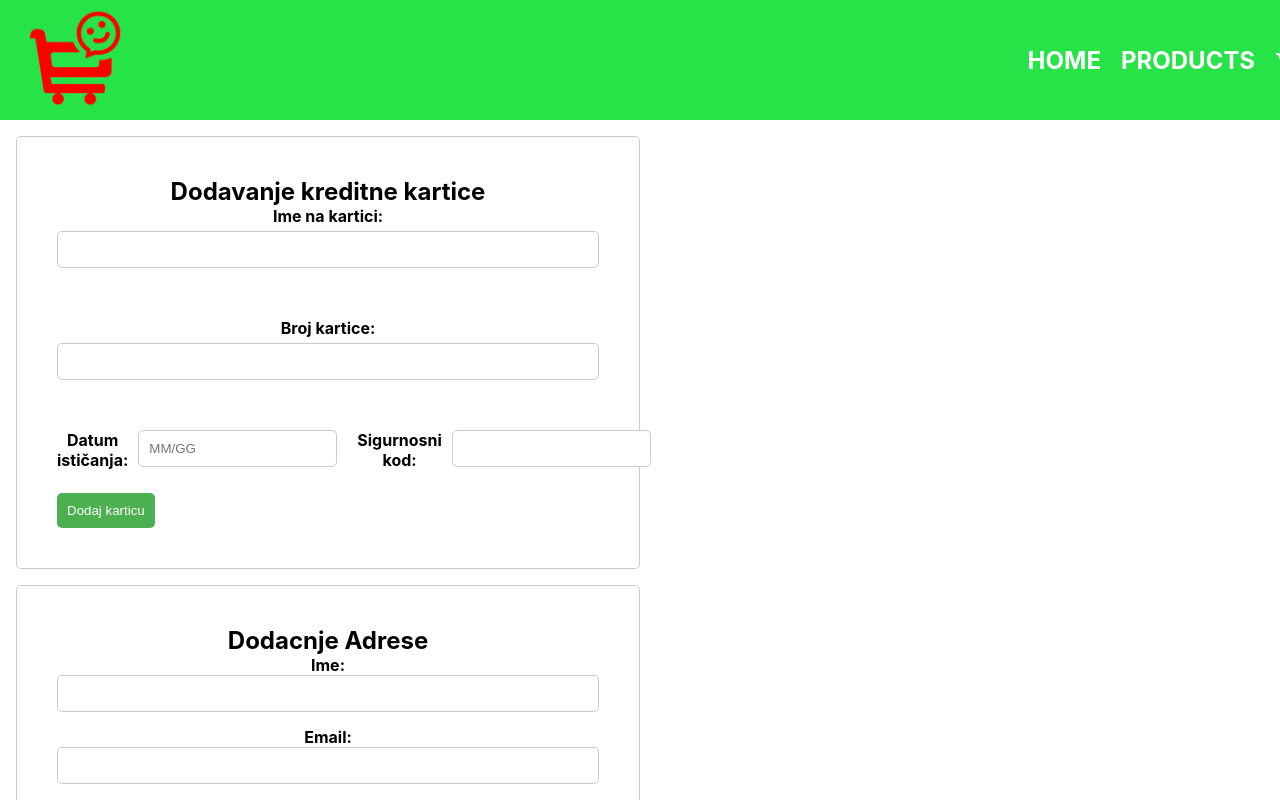
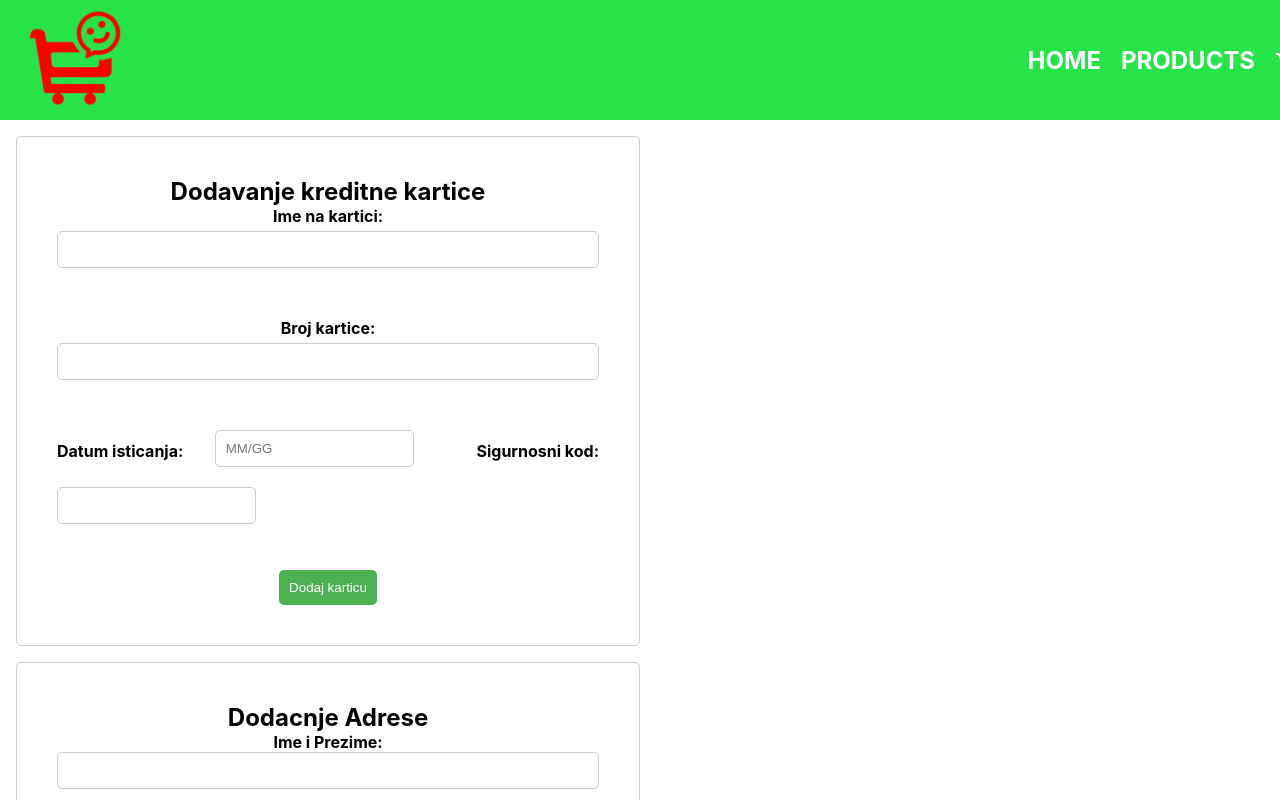
Before and after one commit to popovicmarko/OnlineShoping, a React (Create React App) app: page /ordering in a window 1280 px wide. Shown: the top 800 px of the page. Built offline with nearby package versions, Linux system fonts and the light colour scheme.

Commit message:
form.js unsift

```diff
--- a/src/components/Form/FormAdress/FormAdress.css
+++ b/src/components/Form/FormAdress/FormAdress.css
@@ -28,3 +28,8 @@ label{
   display: flex;
   flex-direction: column;
 }
+.button{
+  display: flex;
+  justify-content: center;
+  margin-top: 20px;
+}
--- a/src/components/Form/FormAdress/FormAdress.js
+++ b/src/components/Form/FormAdress/FormAdress.js
@@ -24,11 +24,12 @@ const OrderForm = () => {
                  <h2>Dodacnje Adrese</h2>
 
                 <label className='label'>
-                    Ime:
+                    Ime i Prezime:
                     <input
                         type="text"
                         value={name}
                         onChange={(e) => setName(e.target.value)}
+                        required
                     />
                 </label>
                 <label className='label'>
@@ -37,6 +38,7 @@ const OrderForm = () => {
                         type="email"
                         value={email}
                         onChange={(e) => setEmail(e.target.value)}
+                        required
                     />
                 </label>
                 <label className='label'>
@@ -45,6 +47,7 @@ const OrderForm = () => {
                         type="text"
                         value={address}
                         onChange={(e) => setAddress(e.target.value)}
+                        required
                     />
                 </label>
                 <label className='label'>
@@ -53,9 +56,12 @@ const OrderForm = () => {
                         type="text"
                         value={postalCode}
                         onChange={(e) => setPostalCode(e.target.value)}
+                        required
                     />
                 </label>
-                <button type="submit">Dodaj Adresu</button>
+                <div className="button">
+                     <button type="submit">Dodaj Adresu</button>
+                </div>
             </form>
         </div>
     );
--- a/src/components/Form/FormCart/FormCart.css
+++ b/src/components/Form/FormCart/FormCart.css
@@ -47,6 +47,8 @@
     display: flex;
     flex-direction: row;
     justify-content: space-between;
+    align-items: center;
+    flex-wrap: wrap;
     gap: 10px;
     width: 100%;
     height: 60%;
--- a/src/components/Form/FormCart/FormCart.js
+++ b/src/components/Form/FormCart/FormCart.js
@@ -77,7 +77,7 @@ function DodavanjeKreditneKartice() {
         <br />
         <br />
         <div className="wrap">
-          <label htmlFor="datum_isticanja">Datum ističanja:</label>
+          <label htmlFor="datum_isticanja">Datum isticanja:</label>
           <input
             type="text"
             id="datum_isticanja"
@@ -102,7 +102,9 @@ function DodavanjeKreditneKartice() {
           <br />
           <br />
         </div>
-        <input type="submit" value="Dodaj karticu" />
+        <div className="button">
+          <input type="submit" value="Dodaj karticu" />
+        </div>
       </form>
     </div>
   );
```
